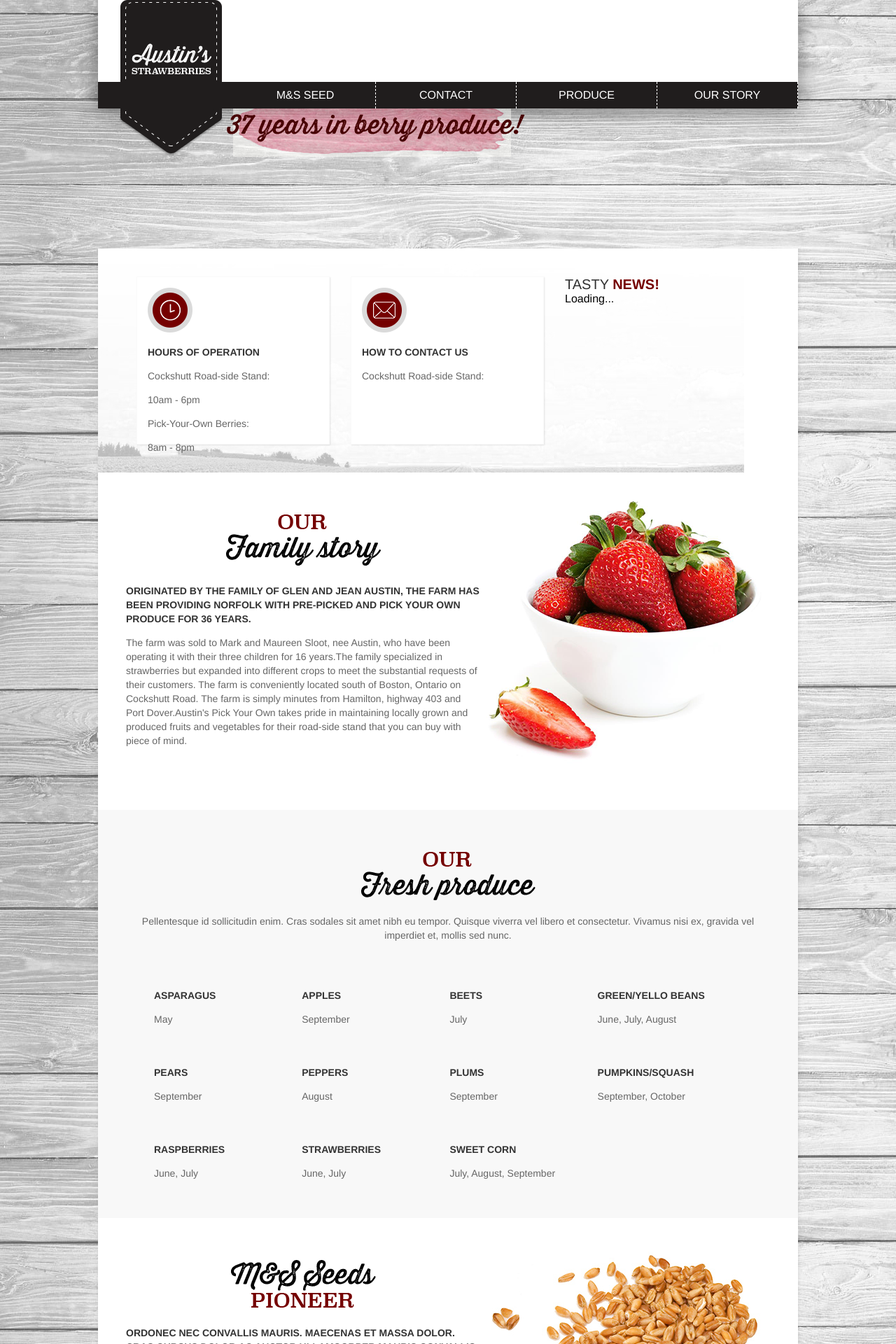
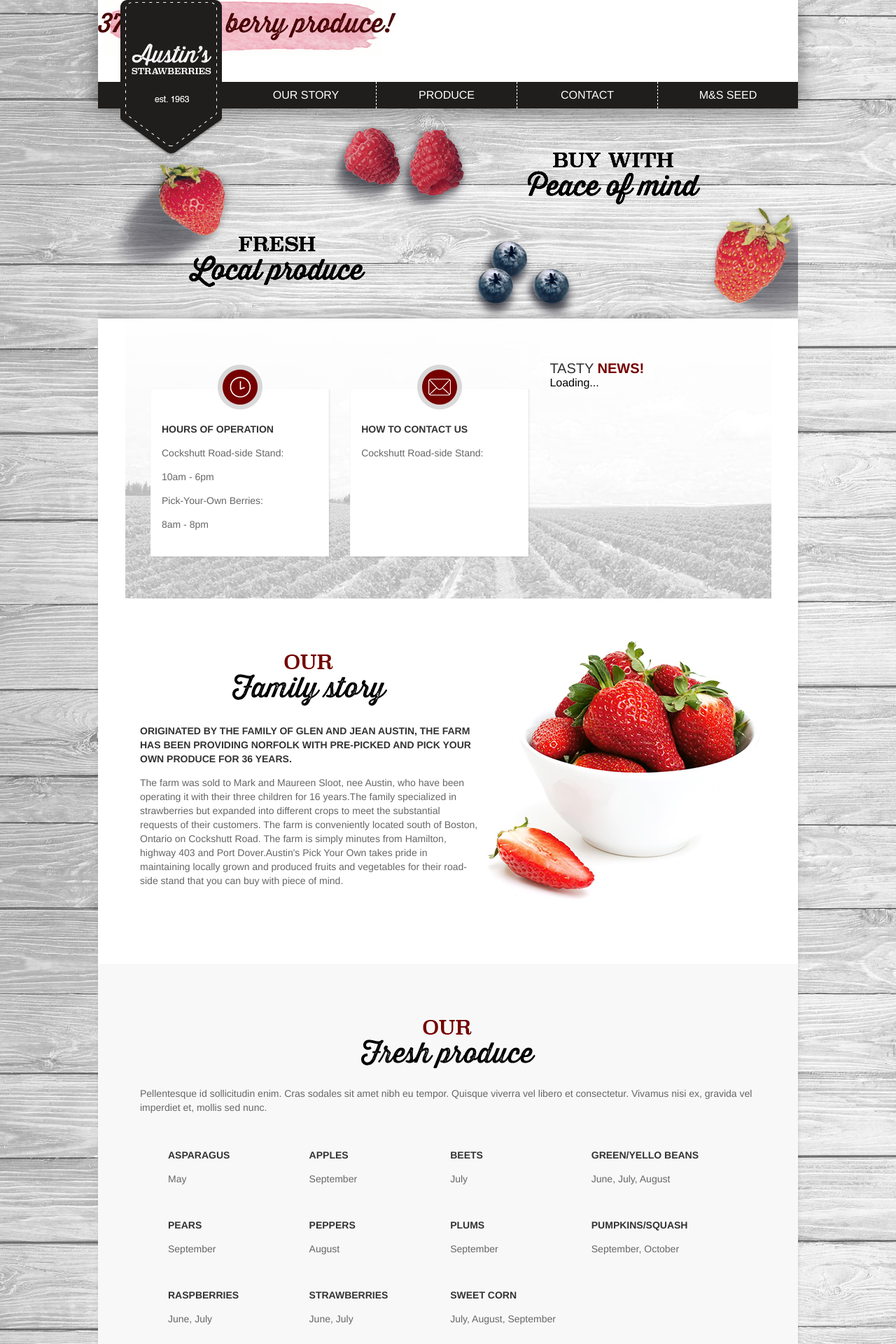
Before and after one commit to Evelyn-McDonald/austins, a PHP site: page / in a window 1280 px wide. Shown: the top 1920 px of the page at 70% size. Run offline with PHP 8.4, Linux system fonts and the light colour scheme; some libraries are stand-ins or nearby versions.

Commit message:
more styles

```diff
--- a/css/styles.css
+++ b/css/styles.css
@@ -2,7 +2,7 @@
   font-family: 'Helvetica Neue', Helvetica, Arial, sans-serif; }
 
 body {
-  background: #e0e0e0 url(../images/background.jpg) fixed;
+  background: #e0e0e0 url(../images/background.jpg);
   margin: 0px;
   padding: 0px 20px; }
   body h3 {
@@ -23,21 +23,23 @@ body {
     height: 155px;
     width: 100%;
     max-width: 1000px;
-    margin: 0 auto 200px;
+    margin: 0 auto;
     position: relative;
     -webkit-box-shadow: 0px 5px 31px 0px rgba(0, 0, 0, 0.45);
     -moz-box-shadow: 0px 5px 31px 0px rgba(0, 0, 0, 0.45);
     box-shadow: 0px 5px 31px 0px rgba(0, 0, 0, 0.45); }
     body header .logo {
       display: inline-block;
-      margin-left: 30px; }
+      float: left;
+      margin-left: 30px;
+      position: absolute;
+      z-index: 100; }
     body header nav {
       background-color: #201d1d;
       bottom: 0px;
       position: absolute;
       width: 100%; }
       body header nav a {
-        border-right: 1px #fff dashed;
         color: #fff;
         display: inline-block;
         float: right;
@@ -47,6 +49,11 @@ body {
         text-decoration: none;
         text-transform: uppercase;
         width: 20%; }
+        body header nav a:not(:first-of-type) {
+          border-right: 1px #fff dashed; }
+  body .hero {
+    height: 300px;
+    text-align: center; }
   body .leaves img {
     z-index: 1; }
   body .content-container {
@@ -60,7 +67,7 @@ body {
     box-shadow: 1px 1px 5px 0px rgba(0, 0, 0, 0.1); }
     body .content-container section {
       overflow: auto;
-      padding: 40px; }
+      padding: 60px; }
       body .content-container section.alt-section {
         background-color: #f8f8f8; }
       body .content-container section .copy {
@@ -70,15 +77,16 @@ body {
         float: left;
         width: 45%; }
       body .content-container section.main {
-        background: #fff url(../images/fields.png) no-repeat; }
+        background: #fff url(../images/fields.png) center bottom no-repeat; }
         body .content-container section.main .main-card {
           background-color: #fff;
           border: 1px solid #fafafa;
           float: left;
           height: 240px;
-          margin: 0 15px;
+          margin: 40px 15px 0;
           padding: 15px;
-          width: 30%;
+          text-align: center;
+          width: 29%;
           -webkit-box-sizing: border-box;
           /* Safari 3.0 - 5.0, Chrome 1 - 9, Android 2.1 - 3.x */
           -moz-box-sizing: border-box;
@@ -87,6 +95,10 @@ body {
           -webkit-box-shadow: 1px 1px 2px 0px rgba(0, 0, 0, 0.1);
           -moz-box-shadow: 1px 1px 2px 0px rgba(0, 0, 0, 0.1);
           box-shadow: 1px 1px 2px 0px rgba(0, 0, 0, 0.1); }
+          body .content-container section.main .main-card img {
+            margin: -60px auto 0; }
+          body .content-container section.main .main-card h3, body .content-container section.main .main-card p {
+            text-align: left; }
         body .content-container section.main .fb-news-container {
           float: left;
           margin: 0 15px;
@@ -103,7 +115,7 @@ body {
           body .content-container section.main .fb-news-container #fb-news ul {
             padding: 0; }
             body .content-container section.main .fb-news-container #fb-news ul li {
-              border-bottom: 1px solid #ebebeb;
+              border-top: 1px solid #ebebeb;
               clear: both;
               list-style: none;
               overflow: auto;
@@ -129,6 +141,8 @@ body {
       body .content-container section .directions {
         float: left;
         width: 48%; }
+      body .content-container section .produce-list {
+        overflow: auto; }
         body .content-container section .produce-list li {
           float: left;
           list-style: none;
@@ -138,7 +152,10 @@ body {
     body .content-container footer {
       background-color: #201d1d;
       color: #fff;
+      font-size: 12px;
       text-align: center;
       overflow: auto; }
+      body .content-container footer a {
+        color: #666; }
 
 /*# sourceMappingURL=styles.css.map */
--- a/index.php
+++ b/index.php
@@ -42,7 +42,7 @@
 
 <body>
     <!-- Facebook graph -->
-    <script>
+    <!--<script>
       window.fbAsyncInit = function() {
         FB.init({
           appId      : '671178789694012',
@@ -67,10 +67,10 @@
          js.src = "//connect.facebook.net/en_US/sdk.js";
          fjs.parentNode.insertBefore(js, fjs);
        }(document, 'script', 'facebook-jssdk'));
-    </script>
+    </script>-->
     <!-- Facebook graph end -->
 
-    <div id="fb-root"></div>
+    <!-- <div id="fb-root"></div>  -->
 
     <!-- Header module begins -->
     <header>
@@ -79,17 +79,18 @@
         </div>
         <img src="images/years-in-produce.png"/>
         <nav>
+            <a href="our-approach">M&S Seed</a>
+            <a href="services">Contact</a>
+            <a href="about">Produce</a>
             <a href="contact">Our Story</a>
-            <a href="about">Produce</a>
-            <a href="services">Contact</a>
-            <a href="our-approach">M&S Seed</a>
         </nav>
-        <div id="hero">
-
-        </div>
     </div>
     </header>
     <!-- Header module ends -->
+
+    <div class="hero">
+        <img src="images/hero.png"/>
+    </div>
 
     <!-- <div class="leaves">
         <img src="images/grunge-leaves.png"/>
@@ -136,7 +137,7 @@
 
         <!-- our produce module -->
         <section class="alt-section">
-            <h2><img src="images/fresh-produce.png"/>
+            <h2><img src="images/fresh-produce.png"/></h2>
             <p>Pellentesque id sollicitudin enim. Cras sodales sit amet nibh eu tempor. Quisque viverra vel libero et consectetur. Vivamus nisi ex, gravida vel imperdiet et, mollis sed nunc.</p>
             <ul class="produce-list">
                 <li>
@@ -202,7 +203,7 @@
         <section>
             <div class="copy">
                 <h2><img src="images/ms-seed.png"/></h2>
-                <h3>OrDonec nec convallis mauris. Maecenas et massa dolor. Cras cursus dolor ac auctor ullamcorper Mauris convallis.</h3>
+                <h3>OrDonec nec convallis mauris. Maecenas et massa dolor. Cras cursus dolor ac auctor ullamcorper Mauris.</h3>
                 <p>Lorem ipsum dolor sit amet, consectetur adipiscing elit. Pellentesque vulputate, metus at eleifend fringilla, diam lacus venenatis augue, sollicitudin semper tortor leo non magna. Nam pulvinar rhoncus pharetra. Donec ac lacus quam. Nulla iaculis facilisis molestie. Phasellus luctus mollis ipsum, volutpat tristique orci lacinia sed. Morbi pulvinar eget metus et maximus. Vivamus pulvinar porttitor leo, nec scelerisque justo ultrices quis.</p>
             </div>
             <div class="image">
--- a/sass/styles.scss
+++ b/sass/styles.scss
@@ -3,7 +3,7 @@
 }
 
 body {
-	background: #e0e0e0 url(../images/background.jpg) fixed;
+	background: #e0e0e0 url(../images/background.jpg) ;
 	margin: 0px;
 	padding: 0px 20px;
 
@@ -31,7 +31,7 @@ body {
 		height: 155px;
 		width: 100%;
 		max-width: 1000px;
-		margin: 0 auto 200px;
+		margin: 0 auto;
 		position: relative;
 		-webkit-box-shadow: 0px 5px 31px 0px rgba(0,0,0,0.45);
 		-moz-box-shadow: 0px 5px 31px 0px rgba(0,0,0,0.45);
@@ -39,7 +39,10 @@ body {
 
 		.logo {
 			display: inline-block;
+			float: left;
 			margin-left: 30px;
+			position: absolute;
+			z-index: 100;
 		}
 
 		nav {
@@ -49,7 +52,7 @@ body {
 			width: 100%;
 
 			a {
-				border-right: 1px #fff dashed;
+
 				color: #fff;
 				display: inline-block;
 				float: right;
@@ -59,8 +62,17 @@ body {
 				text-decoration: none;
 				text-transform: uppercase;
 				width: 20%;
+
+				&:not(:first-of-type) {
+					border-right: 1px #fff dashed;
+				}
 			}
 		}
+	}
+
+	.hero {
+		height: 300px;
+		text-align: center;
 	}
 
 	.leaves {
@@ -81,7 +93,7 @@ body {
 
 		section {
 			overflow: auto;
-			padding: 40px;
+			padding: 60px;
 
 			&.alt-section {
 				background-color: #f8f8f8;
@@ -98,22 +110,30 @@ body {
 			}
 
 			&.main {
-				background: #fff url(../images/fields.png) no-repeat;
+				background: #fff url(../images/fields.png) center bottom no-repeat;
 
 				.main-card {
 					background-color: #fff;
 					border: 1px solid #fafafa;
 					float: left;
 					height: 240px;
-					margin: 0 15px;
+					margin: 40px 15px 0;
 					padding: 15px;
-					width: 30%;
+					text-align: center;
+					width: 29%;
 					-webkit-box-sizing: border-box; /* Safari 3.0 - 5.0, Chrome 1 - 9, Android 2.1 - 3.x */
 					-moz-box-sizing: border-box;    /* Firefox 1 - 28 */
 					box-sizing: border-box;
 					-webkit-box-shadow: 1px 1px 2px 0px rgba(0,0,0,0.1);
 					-moz-box-shadow: 1px 1px 2px 0px rgba(0,0,0,0.1);
 					box-shadow: 1px 1px 2px 0px rgba(0,0,0,0.1);
+
+					img {
+						margin: -60px auto 0;
+					}
+					h3, p {
+						text-align: left;
+					}
 				}
 
 				.fb-news-container {
@@ -139,7 +159,7 @@ body {
 							padding: 0;
 
 							li {
-								border-bottom: 1px solid #ebebeb;
+								border-top: 1px solid #ebebeb;
 								clear: both;
 								list-style: none;
 								overflow: auto;
@@ -184,6 +204,8 @@ body {
 			}
 
 			.produce-list {
+				overflow: auto;
+
 				li {
 					float: left;
 					list-style: none;
@@ -197,8 +219,13 @@ body {
 		footer {
 			background-color: #201d1d;
 			color: #fff;
+			font-size: 12px;
 			text-align: center;
 			overflow: auto;
+
+			a {
+				color: #666;
+			}
 		}
 	}
 }
```
Also changed, not shown: images/hero.png (added), 1 other file. Lines whose indentation alone changed are shown as unchanged.
